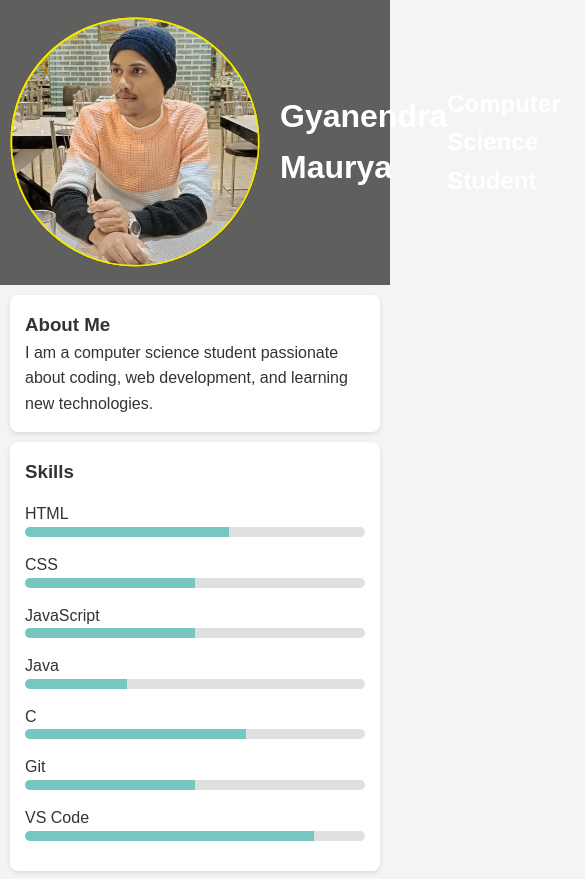
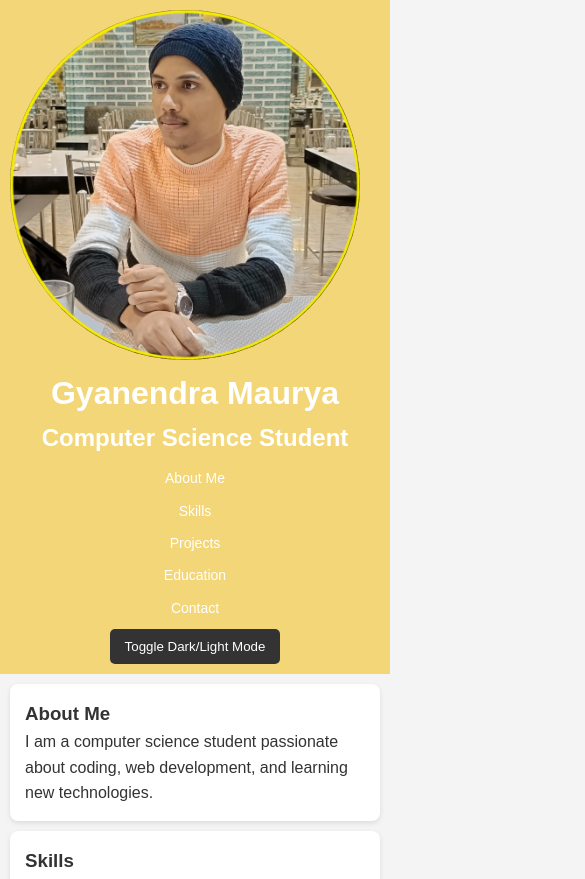
Before and after one commit to gyanendramaurya-18/Resume, a plain HTML site: page index.html in a window 390 px wide. Shown: the top 879 px of the page, 585 px wide, since content can reach past the window. Drawn offline with Linux system fonts and the light colour scheme.

Commit message:
Update styles.css change css

```diff
--- a/styles.css
+++ b/styles.css
@@ -12,17 +12,10 @@ body {
 }
 
 header {
-background: #424241d5;
-color: white;
+    background: hsl(46, 84%, 71%);
+    color: #fff;
     padding: 20px;
-display: flex; /* Use flexbox for layout */
-justify-content: space-between; /* Space between items */
-align-items: center; /* Center items vertically */
-}
-
-.header-content {
-display: flex; /* Use flexbox for header content */
-align-items: center; /* Center items vertically */
+    text-align: center;
 }
 
 .profile-pic {
@@ -32,59 +25,9 @@ border-radius: 50%; /* Makes the image circular */
     margin-right: 20px; /* Space between image and text */
 }
 
-.header-text {
-flex: 1; /* Allow text to take remaining space */
-}
-
-nav {
-margin-left: auto; /* Push the nav to the right */
-}
-
-nav ul {
-list-style: none; /* Remove default list styling */
-display: flex; /* Use flexbox for horizontal layout */
-}
-
-nav li {
-margin-left: 20px; /* Space between menu items */
-}
-
-nav a {
-color: white; /* Link color */
-text-decoration: none; /* Remove underline */
-transition: color 0.3s; /* Smooth color transition */
-}
-
-nav a:hover {
-color: #f4f4f4; /* Change color on hover */
-}
-
-button {
-padding: 10px 15px;
-border: none;
-border-radius: 5px;
-cursor: pointer;
-background-color: #0056b3;
-color: white;
-transition: background-color 0.3s;
-}
-
-button:hover {
-background-color: #004494;
-}
-
-.profile-pic {
-    width: 250px; /* Adjust size as needed */
-    height: 250px; /* Adjust size as needed */
-    border-radius: 50%; /* Makes the image circular */
-    margin-right: 20px; /* Space between image and text */
-}
-
 nav ul {
     list-style: none;
     padding: 0;
-    margin-left: 30px; /* Space between image and text */
-    margin-top: 200px; /* Space between image and text */
 }
 
 nav ul li {
@@ -106,7 +49,7 @@ box-shadow: 0 2px 5px rgba(0, 0, 0, 0.1);
 }
 
 .skill {
-    margin: 15px 0;
+    margin: 10px 0;
 }
 
 .progress-bar {
@@ -116,7 +59,7 @@ box-shadow: 0 2px 5px rgba(0, 0, 0, 0.1);
 }
 
 .progress {
-    height: 10px;
+    height: 20px;
     background: #76c7c0;
 }
 
@@ -125,18 +68,13 @@ box-shadow: 0 2px 5px rgba(0, 0, 0, 0.1);
 }
 
 button {
-    padding: 8px 15px;
+    padding: 10px 15px;
     background: #333;
     color: #fff;
     border: none;
     border-radius: 5px;
     cursor: pointer;
-
 }
-#theme-toggle {
-    margin-bottom: 200px ;
-}
-
 
 button:hover {
     background: #555;
@@ -144,7 +82,7 @@ button:hover {
 
 footer {
     text-align: center;
-    padding: 0px;
+    padding: 20px;
     background: #333;
     color: #fff;
 }
@@ -161,7 +99,6 @@ border-radius: 5px;
     padding: 10px;
     cursor: pointer;
 }
-
 
 .dark-mode {
     background-color: #333;
@@ -203,53 +140,4 @@ cursor: pointer;
     nav ul li {
         font-size: 14px; /* Adjust font size for smaller screens */
     }
-}/* Responsive Styles */
-@media (max-width: 768px) {
-    nav ul li {
-        display: block; /* Stack menu items vertically */
-        margin: 10px 0; /* Add margin for spacing */
 }
-
-    section {
-        margin: 10px; /* Reduce margin on smaller screens */
-    }
-}
-
-@media (max-width: 480px) {
-    header {
-        padding: 10px; /* Reduce padding in header */
-    }
-
-    section {
-        padding: 15px; /* Reduce padding in sections */
-    }
-
-    nav ul li {
-        font-size: 14px; /* Adjust font size for smaller screens */
-    }
-}
-/* Responsive Styles */
-@media (max-width: 768px) {
-    nav ul li {
-        display: block; /* Stack menu items vertically */
-        margin: 10px 0; /* Add margin for spacing */
-    }
-
-    section {
-        margin: 10px; /* Reduce margin on smaller screens */
-    }
-}
-
-@media (max-width: 480px) {
-    header {
-        padding: 10px; /* Reduce padding in header */
-    }
-
-    section {
-        padding: 15px; /* Reduce padding in sections */
-    }
-
-    nav ul li {
-        font-size: 14px; /* Adjust font size for smaller screens */
-    }
-}
```
Lines whose indentation alone changed are shown as unchanged.
